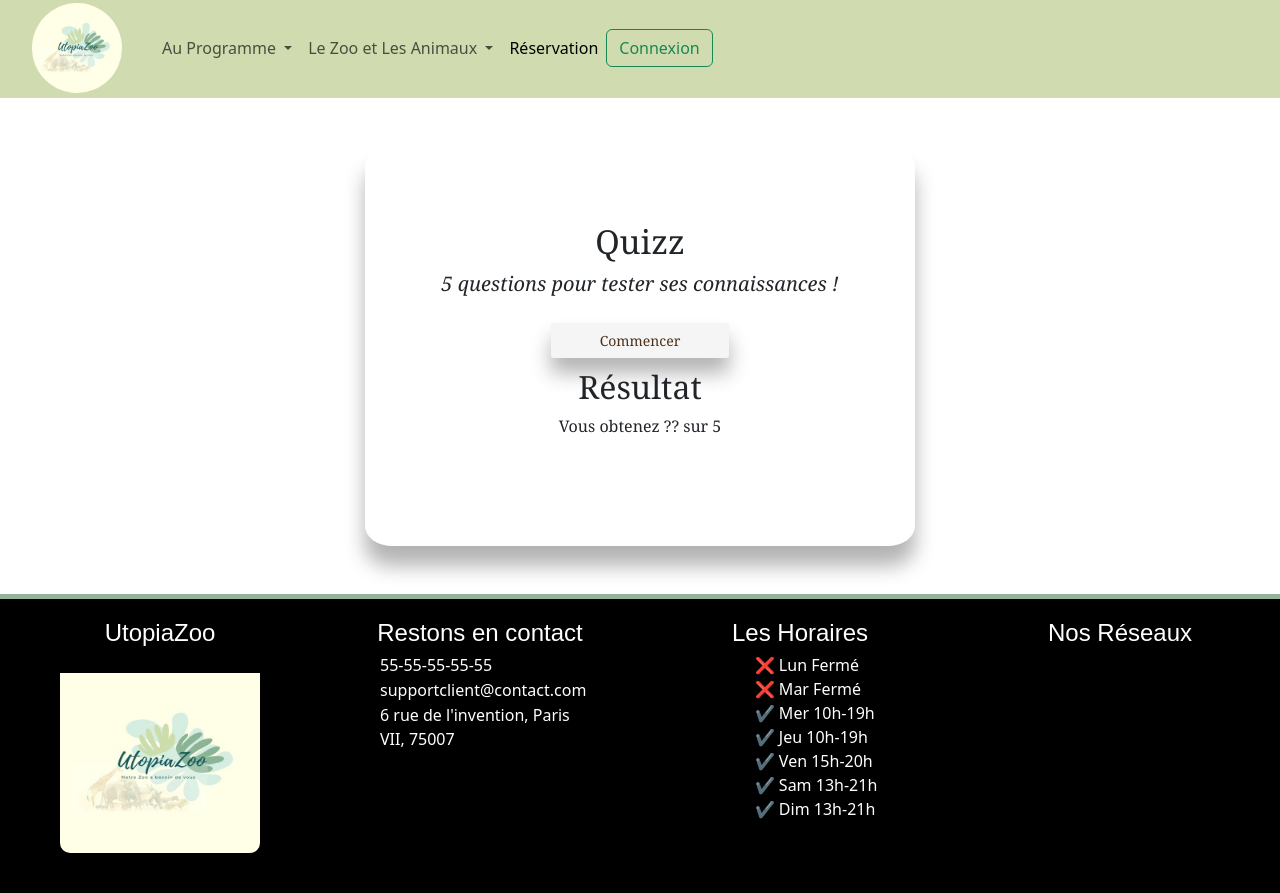
After one commit to Myriam1501/utopiaZoo, a Symfony app: template templates/essaie_quizz/index.html.twig in a window 1280 px wide. The commit adds this page. Run offline with Twig, Linux system fonts and the light colour scheme; the template is opened without the code that fills it, so the values that code supplies are empty; some libraries are stand-ins or nearby versions.

Commit message:
debut quizz (essaie)

```diff
--- /dev/null
+++ b/templates/essaie_quizz/index.html.twig
@@ -0,0 +1,105 @@
+{% extends 'base.html.twig' %}
+
+{% block title %}Hello EssaieQuizzController!{% endblock %}
+
+{% block body %}
+    <br>
+    <br>
+    <div class="example-wrapper2">
+        <div class="quizz">
+            <br><br>
+            <div id="contenu3" class="contenu3">
+                <h1 class="titre"> Quizz </h1>
+                <i><span class="texte"><span class="question"> 5 </span> questions pour tester ses connaissances !</span></i>
+                <br>
+                <br>
+                <div>
+                    <button id="btnDebut" onclick="commencer()" class="start"> Commencer </button>
+                </div>
+            </div>
+
+            <div id="questions" class="questions">
+
+            </div>
+
+            <div id="resultat" class="resultat">
+                <h2 class=""> Résultat </h2>
+                <span class=""> Vous obtenez <span id="nbrCorrects"> ?? </span> sur <span class="nbrQuestion"> 5 </span> </span>
+            </div>
+
+        </div>
+
+    </div>
+
+    <style>
+
+        .example-wrapper2 {
+            font-family: "Georgia", Times, serif;
+
+            display: flex;
+            flex-direction: row;
+            flex-wrap: nowrap;
+            justify-content: space-around;
+            align-items: flex-start;
+            align-content: center;
+        }
+
+        .quizz {
+            text-align: center;
+            width: 550px;
+            height: 400px;
+            border-radius: 5%;
+            background-position: center;
+            background-repeat: no-repeat;
+            background-size: cover;
+            box-shadow: 0 20px 20px rgba(0, 0, 0, 0.3);
+        }
+
+        .quizz:hover {
+            transform: scale(1.1);
+            -webkit-transition: all 400ms ease-out;
+            -moz-transition: all 400ms ease-out;
+            -o-transition: all 400ms ease-out;
+            -ms-transition: all 400ms ease-out;
+            transition: all 400ms ease-out;
+        }
+
+        .titre {
+            font-size: 33px;
+            margin-top: 5%;
+        }
+
+        .texte {
+            font-size: 20px;
+        }
+
+        .start {
+            padding: 7px 49px;
+            background-color: whitesmoke;
+            cursor: pointer;
+            margin-bottom: 10px;
+            color: #4C3017;
+            font-family: Georgia, serif;
+            box-shadow: 0 15px 20px rgba(0, 0, 0, 0.3);
+            font-size: 14px;
+            border-radius: 3px;
+            font-weight: 200;
+            border: none;
+        }
+
+        .start:hover {
+            background-color: #694322;
+            color: whitesmoke;
+        }
+
+        .questions {
+            display: none;
+        }
+
+
+
+    </style>
+
+    <br>
+    <br>
+{% endblock %}
```
Also changed, not shown: src/Controller/EssaieQuizzController.php (added, +18 -0 lines), templates/decouverte/index.html.twig (+12 -1 lines), public/assets/decouverte.css.
